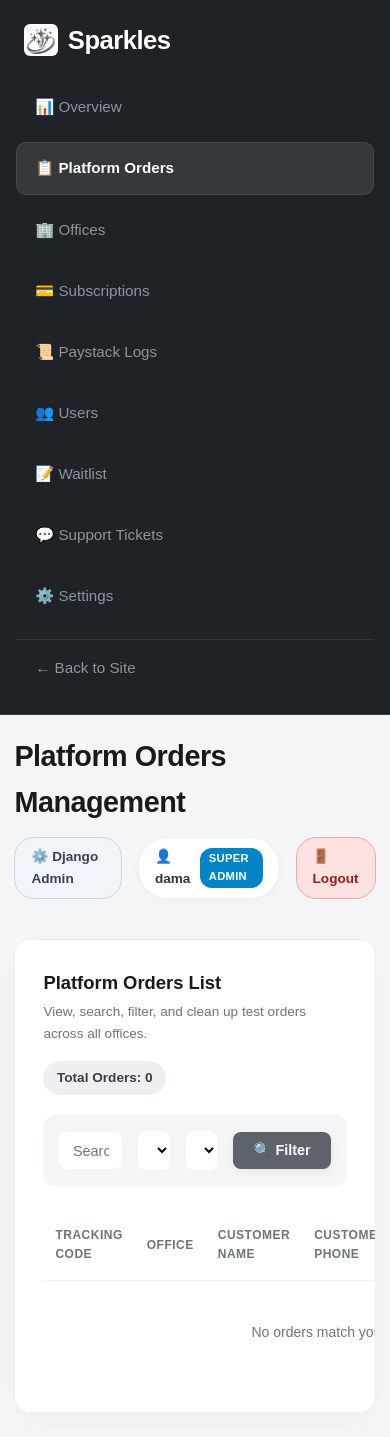
After one commit to DamaMichaelYohanna/sparkles, a Django app: page /dashboard/orders/ in a window 390 px wide. The commit adds this page. Run offline with Django 4.2, Linux system fonts and the light colour scheme; a user stored in the database is signed in; data that the repository does not hold is empty.

Commit message:
feat(orders): add full platform orders management and delete capabilities to web dashboard and mobile app

```diff
--- a/laundry_backend/landing/templates/landing/dashboard_base.html
+++ b/laundry_backend/landing/templates/landing/dashboard_base.html
@@ -27,6 +27,7 @@
             </div>
             <nav class="sidebar-nav">
                 <a href="{% url 'dashboard' %}" class="{% if request.resolver_match.url_name == 'dashboard' %}active{% endif %}">📊 Overview</a>
+                <a href="{% url 'admin_orders_list' %}" class="{% if 'order' in request.resolver_match.url_name %}active{% endif %}">📋 Platform Orders</a>
                 <a href="{% url 'offices_list' %}" class="{% if request.resolver_match.url_name == 'offices_list' %}active{% endif %}">🏢 Offices</a>
                 <a href="{% url 'subscriptions_view' %}" class="{% if request.resolver_match.url_name == 'subscriptions_view' %}active{% endif %}">💳 Subscriptions</a>
                 <a href="{% url 'subscription_logs_view' %}" class="{% if request.resolver_match.url_name == 'subscription_logs_view' %}active{% endif %}">📜 Paystack Logs</a>
--- /dev/null
+++ b/laundry_backend/landing/templates/landing/orders.html
@@ -0,0 +1,118 @@
+{% extends 'landing/dashboard_base.html' %}
+
+{% block title %}Sparkles Global Dashboard - Platform Orders{% endblock %}
+{% block header_title %}Platform Orders Management{% endblock %}
+
+{% block content %}
+<section class="charts-section" style="grid-template-columns: 1fr;">
+    <div class="recent-orders-container">
+        <div style="display: flex; justify-content: space-between; align-items: center; margin-bottom: 1.25rem; flex-wrap: wrap; gap: 1rem;">
+            <div>
+                <h3 style="margin: 0;">Platform Orders List</h3>
+                <p style="margin: 0.25rem 0 0 0; font-size: 0.85rem; color: var(--grey-500);">
+                    View, search, filter, and clean up test orders across all offices.
+                </p>
+            </div>
+            <span style="background: rgba(92, 99, 106, 0.1); color: var(--primary-dark); padding: 0.4rem 0.85rem; border-radius: 20px; font-size: 0.85rem; font-weight: 700;">
+                Total Orders: {{ total_count }}
+            </span>
+        </div>
+
+        <!-- Filters & Search Form -->
+        <form method="get" action="{% url 'admin_orders_list' %}" style="display: grid; grid-template-columns: 2fr 1fr 1fr auto; gap: 1rem; margin-bottom: 1.5rem; background: var(--grey-100); padding: 1rem; border-radius: 12px; align-items: center;">
+            <div>
+                <input type="text" name="search" value="{{ search_query }}" placeholder="Search by customer, phone, tracking code, or office..." style="width: 100%; padding: 0.65rem 0.85rem; border: 1px solid var(--grey-300); border-radius: 8px; font-family: var(--font-main); font-size: 0.9rem; background: #ffffff;">
+            </div>
+            <div>
+                <select name="office_id" style="width: 100%; padding: 0.65rem 0.85rem; border: 1px solid var(--grey-300); border-radius: 8px; font-family: var(--font-main); font-size: 0.9rem; background: #ffffff;">
+                    <option value="">All Offices</option>
+                    {% for office in offices %}
+                        <option value="{{ office.id }}" {% if selected_office_id == office.id|stringformat:"s" %}selected{% endif %}>{{ office.name }}</option>
+                    {% endfor %}
+                </select>
+            </div>
+            <div>
+                <select name="status" style="width: 100%; padding: 0.65rem 0.85rem; border: 1px solid var(--grey-300); border-radius: 8px; font-family: var(--font-main); font-size: 0.9rem; background: #ffffff;">
+                    <option value="">All Statuses</option>
+                    <option value="Pending" {% if selected_status == 'Pending' %}selected{% endif %}>Pending</option>
+                    <option value="Completed" {% if selected_status == 'Completed' %}selected{% endif %}>Completed</option>
+                    <option value="Overdue" {% if selected_status == 'Overdue' %}selected{% endif %}>Overdue</option>
+                </select>
+            </div>
+            <div style="display: flex; gap: 0.5rem;">
+                <button type="submit" class="btn-api" style="padding: 0.65rem 1.25rem; border: none; font-size: 0.9rem; cursor: pointer; background: var(--primary); color: white; font-weight: 600; border-radius: 8px;">
+                    🔍 Filter
+                </button>
+                {% if search_query or selected_office_id or selected_status %}
+                    <a href="{% url 'admin_orders_list' %}" class="btn-api" style="padding: 0.65rem 1rem; border: 1px solid var(--grey-300); text-decoration: none; font-size: 0.9rem; background: #ffffff; color: var(--grey-800); border-radius: 8px; font-weight: 600; display: inline-flex; align-items: center;">
+                        Reset
+                    </a>
+                {% endif %}
+            </div>
+        </form>
+
+        <table class="dashboard-table">
+            <thead>
+                <tr>
+                    <th>Tracking Code</th>
+                    <th>Office</th>
+                    <th>Customer Name</th>
+                    <th>Customer Phone</th>
+                    <th>Status</th>
+                    <th>Date Created</th>
+                    <th>Total Price</th>
+                    <th style="text-align: right;">Actions</th>
+                </tr>
+            </thead>
+            <tbody>
+                {% for order in orders %}
+                <tr>
+                    <td style="font-weight: 700; font-family: monospace; font-size: 0.95rem;">
+                        {% if order.tracking_code %}
+                            #{{ order.tracking_code }}
+                        {% else %}
+                            #{{ order.id|truncatechars:8 }}
+                        {% endif %}
+                    </td>
+                    <td>{{ order.office.name }}</td>
+                    <td style="font-weight: 600;">{{ order.customer_name }}</td>
+                    <td>{{ order.customer_phone|default:"N/A" }}</td>
+                    <td>
+                        {% if order.current_status.name == 'Completed' or order.current_status.is_completed_state %}
+                            <span style="background: #2ec4b6; color: white; padding: 0.2rem 0.6rem; border-radius: 12px; font-size: 0.75rem; font-weight: 600; text-transform: uppercase;">Completed</span>
+                        {% elif order.current_status.name == 'Overdue' %}
+                            <span style="background: #e63946; color: white; padding: 0.2rem 0.6rem; border-radius: 12px; font-size: 0.75rem; font-weight: 600; text-transform: uppercase;">Overdue</span>
+                        {% else %}
+                            <span style="background: #ff9f1c; color: white; padding: 0.2rem 0.6rem; border-radius: 12px; font-size: 0.75rem; font-weight: 600; text-transform: uppercase;">Pending</span>
+                        {% endif %}
+                    </td>
+                    <td>{{ order.created_at|date:"M d, Y, h:i A" }}</td>
+                    <td style="font-weight: 700;">₦{{ order.total_price|floatformat:2 }}</td>
+                    <td style="text-align: right;">
+                        <div style="display: inline-flex; gap: 0.5rem; justify-content: flex-end; align-items: center;">
+                            {% if order.tracking_code %}
+                                <a href="/r/{{ order.tracking_code }}/" target="_blank" class="btn-api" style="padding: 0.35rem 0.75rem; border: none; font-size: 0.8rem; text-decoration: none; background: #0284c7; color: white; border-radius: 6px;" title="View Digital Receipt">
+                                    <i class="fa-solid fa-receipt"></i> Receipt
+                                </a>
+                            {% endif %}
+                            <form action="{% url 'delete_order' order.id %}" method="post" style="display: inline;" onsubmit="return confirm('Are you sure you want to delete order #{{ order.tracking_code|default:order.id }} for {{ order.customer_name }}? This action is permanent.');">
+                                {% csrf_token %}
+                                <button type="submit" class="btn-api" style="padding: 0.35rem 0.75rem; border: none; font-size: 0.8rem; cursor: pointer; background: #e63946; color: white; border-radius: 6px;">
+                                    🗑️ Delete
+                                </button>
+                            </form>
+                        </div>
+                    </td>
+                </tr>
+                {% empty %}
+                <tr>
+                    <td colspan="8" style="text-align: center; padding: 2.5rem; color: var(--grey-500);">
+                        No orders match your filter parameters.
+                    </td>
+                </tr>
+                {% endfor %}
+            </tbody>
+        </table>
+    </div>
+</section>
+{% endblock %}
--- a/laundry_backend/landing/urls.py
+++ b/laundry_backend/landing/urls.py
@@ -10,6 +10,8 @@ urlpatterns = [
     path('login/', views.custom_login, name='login'),
     path('logout/', views.custom_logout, name='logout'),
     path('dashboard/', views.dashboard, name='dashboard'),
+    path('dashboard/orders/', views.admin_orders_list, name='admin_orders_list'),
+    path('dashboard/orders/<uuid:pk>/delete/', views.delete_order, name='delete_order'),
     path('dashboard/offices/', views.offices_list, name='offices_list'),
     path('dashboard/offices/<uuid:pk>/delete/', views.delete_office, name='delete_office'),
     path('dashboard/users/', views.users_list, name='users_list'),
--- a/laundry_backend/landing/views.py
+++ b/laundry_backend/landing/views.py
@@ -700,3 +700,54 @@ def delete_ticket(request, pk):
             logger.error("Error deleting ticket: %s", e)
             messages.error(request, "Unable to delete ticket at this time.")
     return redirect('admin_tickets_list')
+
+
+@user_passes_test(lambda u: u.is_superuser or u.is_staff)
+def admin_orders_list(request):
+    orders_qs = Order.objects.select_related('office', 'current_status').filter(is_deleted=False).order_by('-created_at')
+
+    # Filter by office
+    selected_office_id = request.GET.get('office_id', '').strip()
+    if selected_office_id:
+        orders_qs = orders_qs.filter(office_id=selected_office_id)
+
+    # Filter by status
+    selected_status = request.GET.get('status', '').strip()
+    if selected_status:
+        orders_qs = orders_qs.filter(current_status__name__iexact=selected_status)
+
+    # Search filter
+    search_query = request.GET.get('search', '').strip()
+    if search_query:
+        orders_qs = orders_qs.filter(
+            Q(customer_name__icontains=search_query) |
+            Q(customer_phone__icontains=search_query) |
+            Q(tracking_code__icontains=search_query) |
+            Q(office__name__icontains=search_query)
+        )
+
+    offices = LaundryOffice.objects.all().order_by('name')
+    total_count = orders_qs.count()
+
+    context = {
+        'orders': orders_qs[:200],
+        'offices': offices,
+        'selected_office_id': selected_office_id,
+        'selected_status': selected_status,
+        'search_query': search_query,
+        'total_count': total_count,
+    }
+    return render(request, 'landing/orders.html', context)
+
+
+@user_passes_test(lambda u: u.is_superuser or u.is_staff)
+def delete_order(request, pk):
+    if request.method == 'POST':
+        order = get_object_or_404(Order, pk=pk)
+        tracking = order.tracking_code or str(order.id)[:8]
+        order.is_deleted = True
+        order.save(update_fields=['is_deleted'])
+        messages.success(request, f"Order #{tracking} has been deleted successfully.")
+
+    next_url = request.META.get('HTTP_REFERER') or reverse('admin_orders_list')
+    return redirect(next_url)
```
Also changed, not shown: laundry_backend/landing/templates/landing/dashboard.html (+10 -1 lines), 2 other files.
